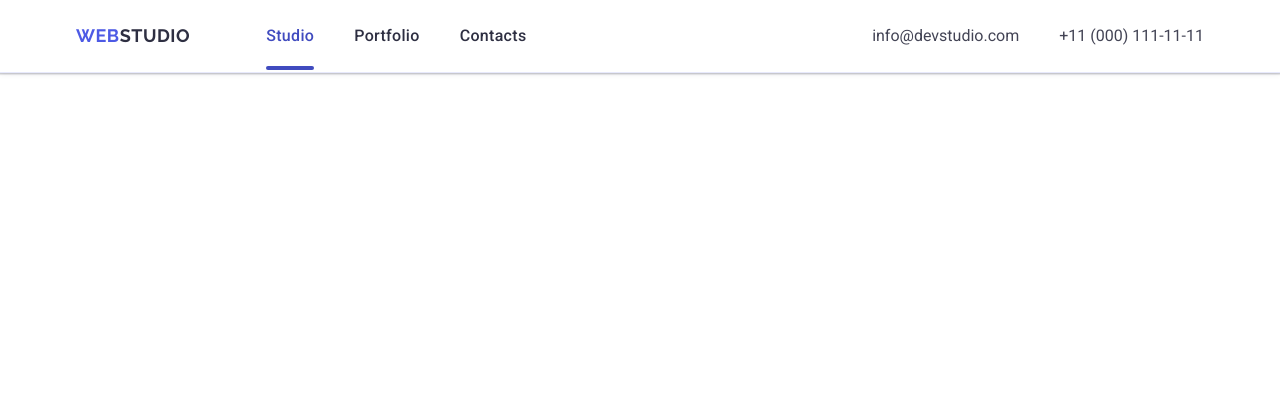
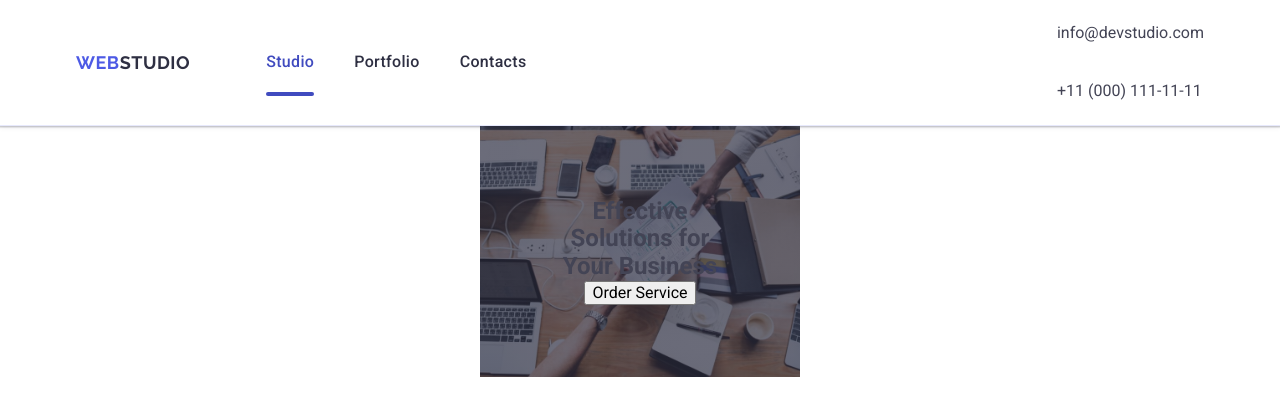
Before and after one commit to Karlson1979/goit-markup-hw-06, a website: page index.html in a window 1280 px wide. Drawn offline with nearby package versions, Linux system fonts and the light colour scheme.

Commit message:
list-address-flex

```diff
--- a/css/style.css
+++ b/css/style.css
@@ -207,7 +207,7 @@ span {
     line-height: 0;
 }
 
-/* ====================================================== */
+/* =====HEADER 768============================ */
 @media only screen and (min-width: 768px) {
     .container {
         max-width: 768px;
@@ -299,6 +299,11 @@ span {
         border-radius: 2px;
 
     }
+    .list-address{
+        display: flex;
+        flex-direction: column;
+        gap:12px;
+    }
 
     address {
         font-style: normal;
@@ -313,7 +318,7 @@ span {
 
 
 }
-
+/* ========HEADER 1158========================= */
 @media only screen and (min-width: 1158px) {
     .header {
         padding: 24px 0;
@@ -369,3 +374,20 @@ span {
 }
 
 }
+
+/* <!-- SECTION-1 =========================--> */
+/* main  */
+/* benefits */
+.benefits {
+    background-image: linear-gradient(rgba(46, 47, 66, 0.7), rgba(46, 47, 66, 0.7)),
+        url(../images/people-office.jpg);
+    max-width: 320px;
+    background-size: cover;
+    background-color: #2E2F42;
+    padding: 72px 52px ;
+    text-align: center;
+    background-repeat: no-repeat;
+    background-position: center;
+    margin: 0 auto;
+
+}
--- a/index.html
+++ b/index.html
@@ -45,13 +45,13 @@
     </header>
     <main>
         <!-- SECTION-1 -->
-        <!-- <section class="benefits">
+        <section class="benefits">
             <div class="container container-benefits">
                 <h1 class="title-main">Effective Solutions
                     for Your Business</h1>
                 <button class="button-main" type="button">Order Service</button>
             </div>
-        </section> -->
+        </section>
         <!-- SECTION-2 -->
 
         <!-- <section class="content">
```
